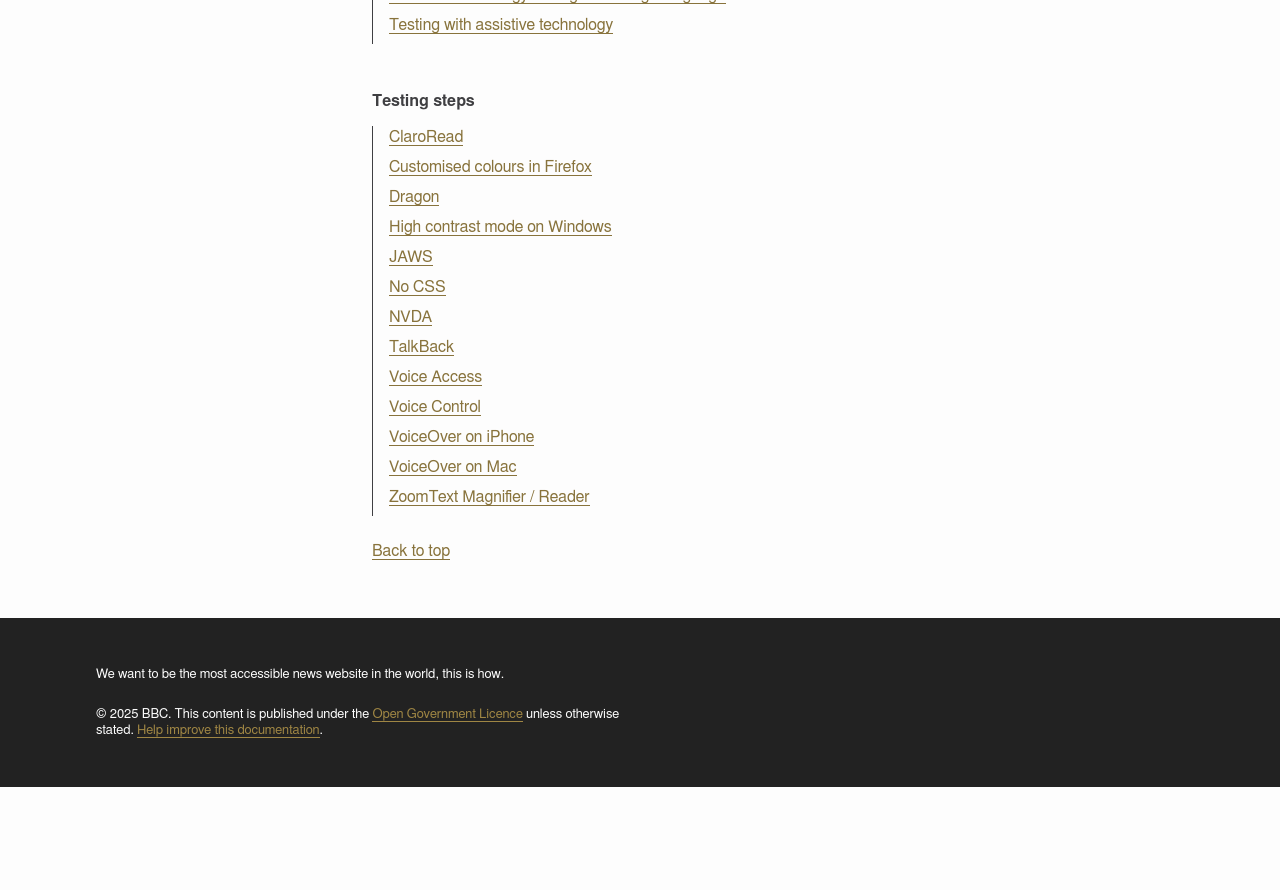
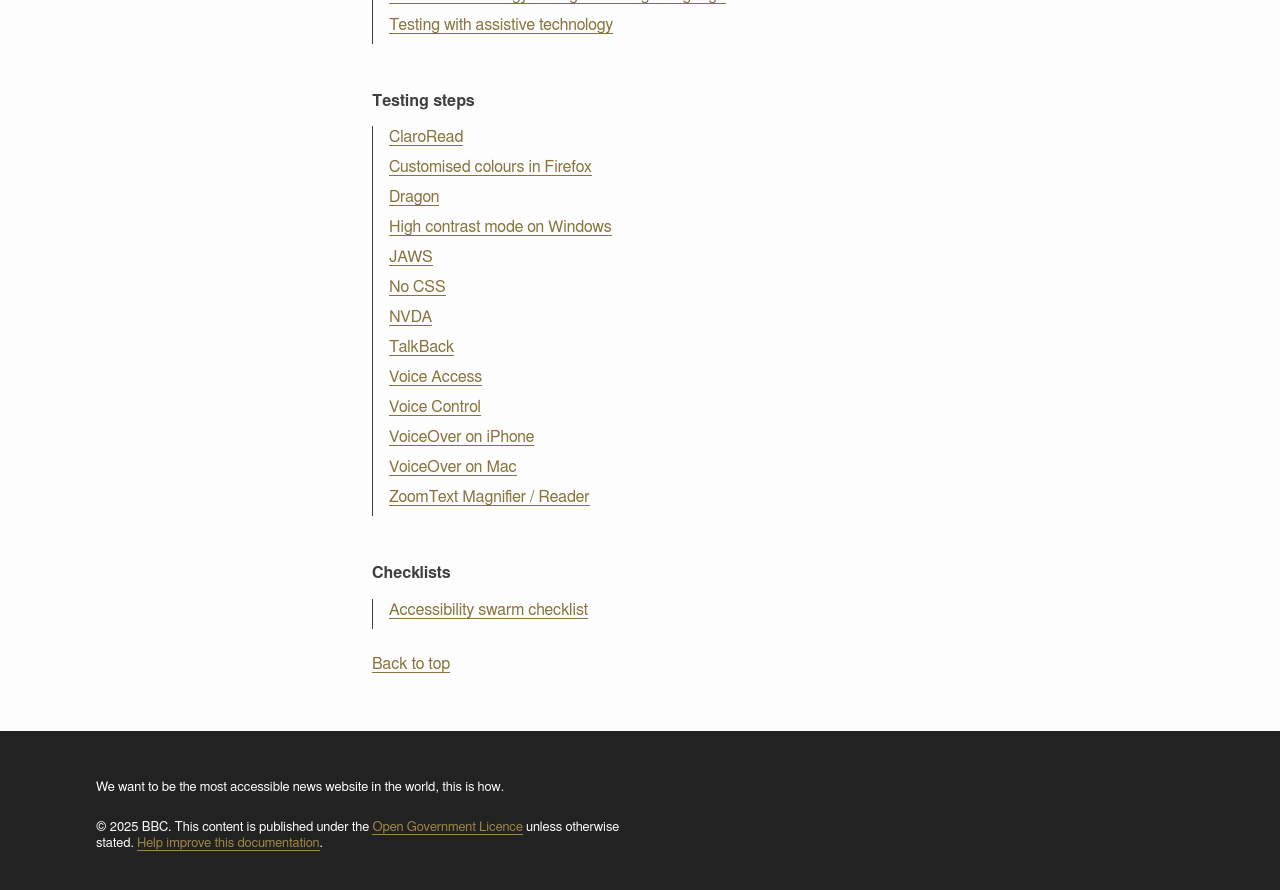
Before and after one commit to bbc/accessibility-news-and-you, a Jekyll site: the page index.html, which Jekyll copies as it is, in a window 1280 px wide and 900 px high, scrolled down 718 px. Shown: the top 890 px of the window. Built offline with Jekyll 4.4.1, drawn with Linux system fonts in a browser that asks for light colours; before the commit the page ends 1505 px from its top, so only the background shows below that.

Commit message:
add to index page

```diff
--- a/index.html
+++ b/index.html
@@ -70,6 +70,13 @@
                 </ul>
             </nav>
 
+            <nav class="page-contents" role="navigation" aria-label="Assistive technology guides">
+                <h2 class="page-contents_h2">Checklists</h2>
+                <ul role="list">
+                    <li role="listitem"><a href="https://bbc.github.io/accessibility-news-and-you/checklist/accessibility-swarm.html">Accessibility swarm checklist</a></li>
+                </ul>
+            </nav>
+
             <a href="#content" class="back-to">Back to top</a>
         </div>
     </main>
```
